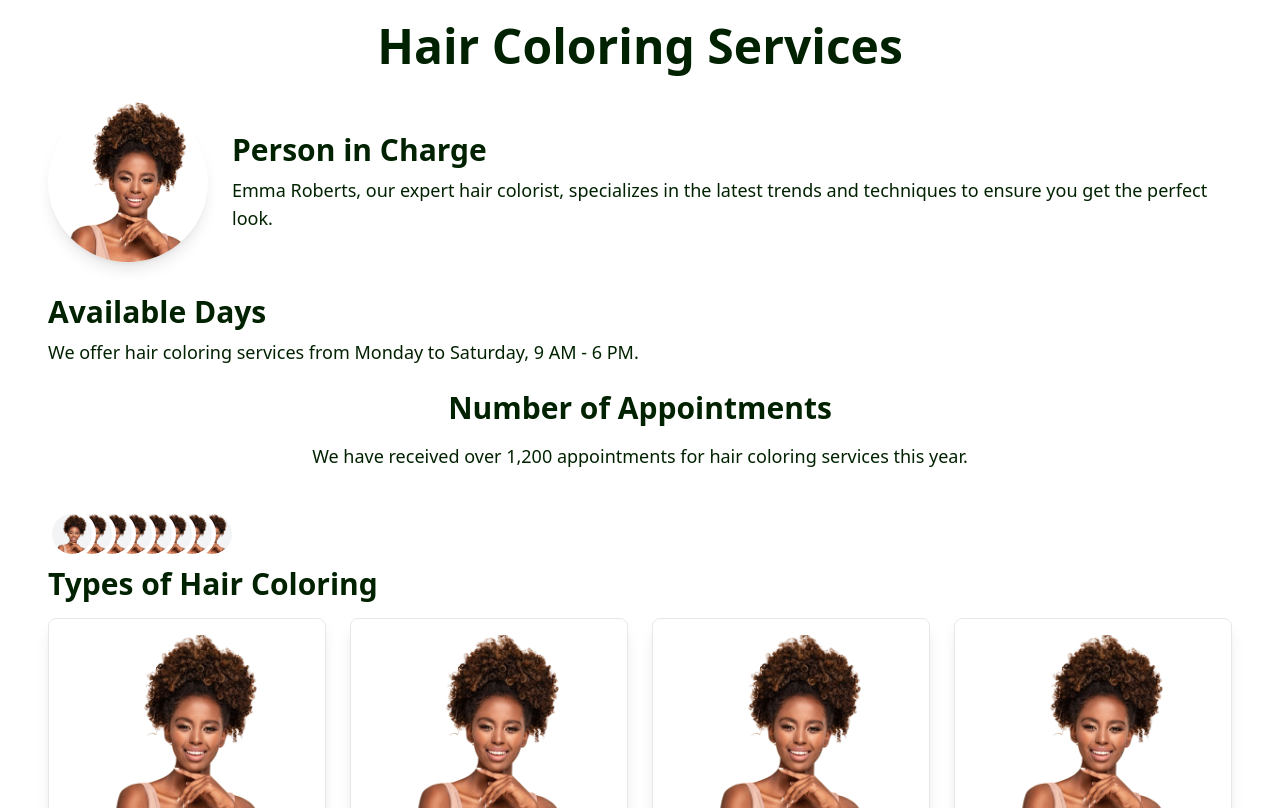
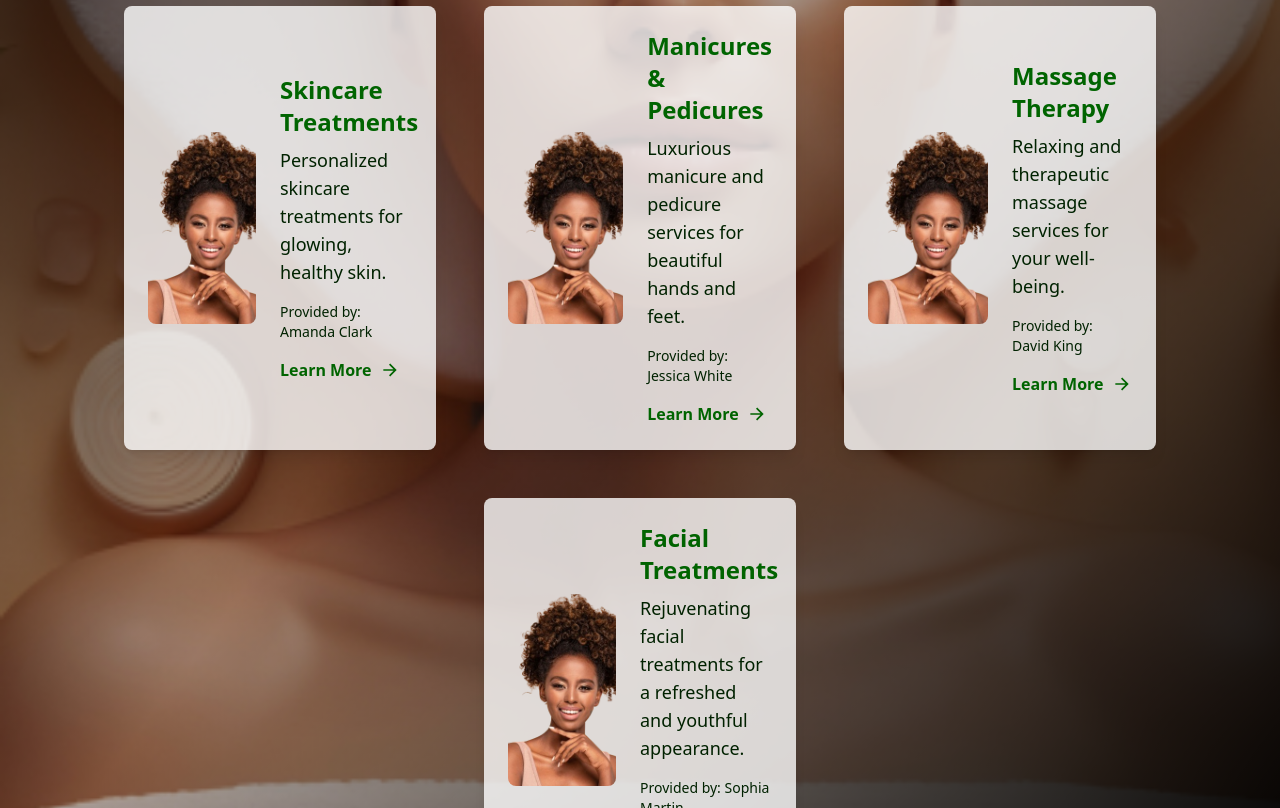
Before and after one commit to karoshalex0873/Queens-Salon, a React (Vite) app: page / in a window 1280 px wide. Shown: the part 2012-2820 px from the top of the page. Built offline with nearby package versions, Linux system fonts and the light colour scheme.

Commit message:
creted some containers componets  of the services defined

```diff
--- a/src/App.jsx
+++ b/src/App.jsx
@@ -1,24 +1,48 @@
-import React from 'react';
+import React, { useRef, useState } from 'react';
 import { BrowserRouter as Router, Route, Routes } from 'react-router-dom';
 import Hero from './components/Hero';
 import About from './components/About';
 import Services from './components/Services';
 import Team from './containers/Team';
 import Haircolor from './containers/Haircolor';
-// import Gallery from './containers/Gallery';
+import Gallery from './containers/Gallery';
+import SkincareTreatments from './containers/SkincareTreatments';
 
 const App = () => {
+  const haircolorRef = useRef(null);
+  const [showHaircolor, setShowHaircolor] = useState(false);
+
+  const scrollToHaircolor = () => {
+    setShowHaircolor(true);
+    setTimeout(() => {
+      haircolorRef.current.scrollIntoView({ behavior: 'smooth' });
+    }, 100); // Ensure the component is visible before scrolling
+  };
+
+  const skintretmentRef=useRef(null);
+  const [showSkintretment, setShowSkintretment] = useState(false);
+  const scrollToSkintretment = () =>{
+    setShowSkintretment(true)
+    setTimeout(() =>{
+      skintretmentRef.current.scrollIntoView({behavior: 'smooth'});
+    },100);
+  }
+
   return (
     <Router>
-      <div className="">
+      <div>
         <Hero />
         <About />
         <Routes>
           <Route path="/team" element={<Team />} />
         </Routes>
-        <Services />
-         <Haircolor />
-         {/* <Gallery /> */}
+        <Services scrollToHaircolor={scrollToHaircolor} scrollToSkintretment={scrollToSkintretment} />
+        <div ref={haircolorRef}>
+          {showHaircolor && <Haircolor />}
+        </div>
+        <div ref={skintretmentRef}>
+          {showSkintretment && <SkincareTreatments />}
+        </div>
       </div>
     </Router>
   );
--- a/src/components/Services.jsx
+++ b/src/components/Services.jsx
@@ -5,44 +5,73 @@ import { RiArrowRightLine, RiArrowLeftSLine, RiArrowRightSLine } from 'react-ico
 import back1 from '../assets/assets/about/img.jpg';
 import back2 from '../assets/assets/home/img.png';
 import back3 from '../assets/Hero.png';
+import back4 from '../assets/Hero.png';
 
-// Sample service data
+
 const services = [
   {
     name: 'Haircuts & Styling',
     description: 'Expert haircuts and styling services tailored to your preferences.',
     provider: 'Emily Johnson',
-    image: back2, // Replace with actual image path
-    link: '/services/haircuts-styling', // Replace with actual service link
+    image: back2,
+    link: '/services/haircuts-styling',
   },
   {
     name: 'Hair Coloring',
     description: 'Custom color solutions and advanced coloring techniques.',
     provider: 'Michael Brown',
-    image: back3, // Replace with actual image path
-    link: '/services/hair-coloring', // Replace with actual service link
+    image: back3,
+    link: '#haircolor',
   },
   {
     name: 'Salon Management',
     description: 'Efficient scheduling, client consultations, and salon operations.',
     provider: 'Sarah Lee',
-    image: back1, // Replace with actual image path
-    link: '/services/salon-management', // Replace with actual service link
+    image: back1,
+    link: '/services/salon-management',
   },
-  // Add more services as needed
+  {
+    name: 'Skincare Treatments',
+    description: 'Personalized skincare treatments for glowing, healthy skin.',
+    provider: 'Amanda Clark',
+    image: back4,
+    link: '#skincaretretments',
+  },
+  {
+    name: 'Manicures & Pedicures',
+    description: 'Luxurious manicure and pedicure services for beautiful hands and feet.',
+    provider: 'Jessica White',
+    image: back4,
+    link: '/services/manicures-pedicures',
+  },
+  {
+    name: 'Massage Therapy',
+    description: 'Relaxing and therapeutic massage services for your well-being.',
+    provider: 'David King',
+    image: back4,
+    link: '/services/massage-therapy',
+  },
+  {
+    name: 'Facial Treatments',
+    description: 'Rejuvenating facial treatments for a refreshed and youthful appearance.',
+    provider: 'Sophia Martin',
+    image: back4,
+    link: '/services/facial-treatments',
+  },
 ];
+
 
 const backgroundImages = [back1, back2, back3];
 
-const Services = () => {
+const Services = ({ scrollToHaircolor,  scrollToSkintretment}) => {
   const [bgImage, setBgImage] = useState(backgroundImages[0]);
   const [animationClass, setAnimationClass] = useState('');
 
   useEffect(() => {
     AOS.init({ duration: 1000 });
 
-    const intervalId = setInterval(() => changeBackgroundImage(1), 60000); // Change image every 1 minute
-    return () => clearInterval(intervalId); // Clear interval on component unmount
+    const intervalId = setInterval(() => changeBackgroundImage(1), 60000);
+    return () => clearInterval(intervalId);
   }, []);
 
   const changeBackgroundImage = (direction) => {
@@ -54,12 +83,23 @@ const Services = () => {
         return backgroundImages[nextIndex];
       });
       setAnimationClass('slide-in');
-    }, 500); // Match this duration with the CSS transition duration
+    }, 500);
   };
+
+    const handleServiceClick = (link) => {
+      if (link === '#haircolor') {
+        scrollToHaircolor();
+      } else if (link === '#skincaretretments') {
+        scrollToSkintretment();
+      } else {
+        window.location.href = link;
+      }
+    };
+
+
 
   return (
     <div id='service' className="relative px-4 py-10 overflow-hidden min-h-screen">
-      {/* Background Image with Gradient */}
       <div
         className={`absolute inset-0 bg-cover bg-center transition-all duration-1000 ${animationClass}`}
         style={{
@@ -76,11 +116,9 @@ const Services = () => {
           }}
         ></div>
       </div>
-      {/* Header */}
       <h1 className="text-3xl sm:text-4xl md:text-5xl font-bold text-center mb-12 text-white relative z-10" data-aos="fade-up">
         Explore Our Major Services
       </h1>
-      {/* Arrow Icons */}
       <div className="relative z-10 flex justify-between items-center">
         <button
           onClick={() => changeBackgroundImage(-1)}
@@ -97,15 +135,11 @@ const Services = () => {
           <RiArrowRightSLine size={30} />
         </button>
       </div>
-      {/* more Information */}
-
-
-      {/* Service Listings */}
       <div className="relative z-10">
-        <div className="py-10 flex justify-center items-center ">
-            <button
+        <div className="py-10 flex justify-center items-center">
+          <button
             href="" // Adjust the path as needed
-            className="bg-gradient-to-r from-primaryDark to-primary border-2 border-white  rounded-t-full rounded-bl-full px-6 py-3 font-semibold text-white hover:scale-105 transition duration-200 z-50"
+            className="bg-gradient-to-r from-primaryDark to-primary border-2 border-white rounded-t-full rounded-bl-full px-6 py-3 font-semibold text-white hover:scale-105 transition duration-200 z-50"
           >
             Book an <br /> Appointment
           </button>
@@ -118,8 +152,8 @@ const Services = () => {
               className="flex flex-col md:flex-row items-center justify-between bg-white bg-opacity-80 p-6 rounded-lg shadow-lg transition-transform transform hover:scale-105 w-full md:w-5/12 lg:w-1/3 xl:w-1/4"
               data-aos="fade-up"
               data-aos-delay={`${index * 300}`}
+              onClick={() => handleServiceClick(service.link)}
             >
-              {/* Image */}
               <div className="w-full md:w-1/2">
                 <img
                   src={service.image}
@@ -128,7 +162,6 @@ const Services = () => {
                   data-aos="zoom-in"
                 />
               </div>
-              {/* Text */}
               <div className="w-full md:w-1/2 mt-4 md:mt-0 md:ml-6">
                 <h3 className="text-xl md:text-2xl font-semibold mb-2 text-primary" data-aos="fade-up">
                   {service.name}
@@ -140,7 +173,6 @@ const Services = () => {
                   Provided by: {service.provider}
                 </p>
                 <a
-                  href={service.link}
                   className="flex items-center text-primary font-semibold hover:underline"
                   data-aos="fade-up"
                 >
@@ -154,6 +186,6 @@ const Services = () => {
       </div>
     </div>
   );
-}
+};
 
 export default Services;
--- /dev/null
+++ b/src/containers/ManicuresPedicures.jsx
@@ -0,0 +1,40 @@
+import React, { useEffect } from 'react';
+import AOS from 'aos';
+import 'aos/dist/aos.css';
+import { Link } from 'react-router-dom';
+import back4 from '../assets/back4.png'; // Replace with actual image
+
+const ManicuresPedicures = () => {
+  useEffect(() => {
+    AOS.init({
+      duration: 1000,
+      easing: 'ease-in-out',
+      once: true,
+    });
+  }, []);
+
+  return (
+    <div className="py-6 px-4 md:px-8 lg:px-12 max-w-full mx-auto">
+      <h1 className="text-3xl md:text-4xl lg:text-5xl font-bold text-primaryDark mb-8 text-center" data-aos="fade-up">Manicures & Pedicures</h1>
+
+      <div className="flex flex-col md:flex-row items-center mb-8" data-aos="fade-up" data-aos-delay="300">
+        <img src={back4} alt="Manicures & Pedicures" className="w-32 h-32 md:w-40 md:h-40 object-cover rounded-full shadow-lg mb-4 md:mb-0 md:mr-6" />
+        <div className="text-center md:text-left">
+          <h2 className="text-xl md:text-2xl lg:text-3xl font-semibold text-primaryDark mb-2">Provider</h2>
+          <p className="text-base md:text-lg text-primaryDark text-start">Jessica White, our expert, offers luxurious manicure and pedicure services.</p>
+        </div>
+      </div>
+
+      <div className="mb-6" data-aos="fade-up" data-aos-delay="600">
+        <h2 className="text-xl md:text-2xl lg:text-3xl font-semibold text-primaryDark mb-2">Description</h2>
+        <p className="text-base md:text-lg text-primaryDark">Luxurious manicure and pedicure services for beautiful hands and feet.</p>
+      </div>
+
+      <div className="text-center">
+        <Link to="/services/manicures-pedicures" className="text-primary font-semibold hover:underline text-lg md:text-xl">Learn More</Link>
+      </div>
+    </div>
+  );
+}
+
+export default ManicuresPedicures;
--- /dev/null
+++ b/src/containers/MassageTherapy.jsx
@@ -0,0 +1,40 @@
+import React, { useEffect } from 'react';
+import AOS from 'aos';
+import 'aos/dist/aos.css';
+import { Link } from 'react-router-dom';
+import back4 from '../assets/back4.png'; // Replace with actual image
+
+const MassageTherapy = () => {
+  useEffect(() => {
+    AOS.init({
+      duration: 1000,
+      easing: 'ease-in-out',
+      once: true,
+    });
+  }, []);
+
+  return (
+    <div className="py-6 px-4 md:px-8 lg:px-12 max-w-full mx-auto">
+      <h1 className="text-3xl md:text-4xl lg:text-5xl font-bold text-primaryDark mb-8 text-center" data-aos="fade-up">Massage Therapy</h1>
+
+      <div className="flex flex-col md:flex-row items-center mb-8" data-aos="fade-up" data-aos-delay="300">
+        <img src={back4} alt="Massage Therapy" className="w-32 h-32 md:w-40 md:h-40 object-cover rounded-full shadow-lg mb-4 md:mb-0 md:mr-6" />
+        <div className="text-center md:text-left">
+          <h2 className="text-xl md:text-2xl lg:text-3xl font-semibold text-primaryDark mb-2">Provider</h2>
+          <p className="text-base md:text-lg text-primaryDark text-start">David King, our massage therapist, provides relaxing and therapeutic services.</p>
+        </div>
+      </div>
+
+      <div className="mb-6" data-aos="fade-up" data-aos-delay="600">
+        <h2 className="text-xl md:text-2xl lg:text-3xl font-semibold text-primaryDark mb-2">Description</h2>
+        <p className="text-base md:text-lg text-primaryDark">Relaxing and therapeutic massage services for your well-being.</p>
+      </div>
+
+      <div className="text-center">
+        <Link to="/services/massage-therapy" className="text-primary font-semibold hover:underline text-lg md:text-xl">Learn More</Link>
+      </div>
+    </div>
+  );
+}
+
+export default MassageTherapy;
--- /dev/null
+++ b/src/containers/SkincareTreatments.jsx
@@ -0,0 +1,40 @@
+import React, { useEffect } from 'react';
+import AOS from 'aos';
+import 'aos/dist/aos.css';
+import { Link } from 'react-router-dom';
+import back4 from '../assets/Hero.png'; // Replace with actual image
+
+const SkincareTreatments = () => {
+  useEffect(() => {
+    AOS.init({
+      duration: 1000,
+      easing: 'ease-in-out',
+      once: true,
+    });
+  }, []);
+
+  return (
+    <div className="py-6 px-4 md:px-8 lg:px-12 max-w-full mx-auto">
+      <h1 className="text-3xl md:text-4xl lg:text-5xl font-bold text-primaryDark mb-8 text-center" data-aos="fade-up">Skincare Treatments</h1>
+
+      <div className="flex flex-col md:flex-row items-center mb-8" data-aos="fade-up" data-aos-delay="300">
+        <img src={back4} alt="Skincare Treatments" className="w-32 h-32 md:w-40 md:h-40 object-cover rounded-full shadow-lg mb-4 md:mb-0 md:mr-6" />
+        <div className="text-center md:text-left">
+          <h2 className="text-xl md:text-2xl lg:text-3xl font-semibold text-primaryDark mb-2">Provider</h2>
+          <p className="text-base md:text-lg text-primaryDark text-start">Amanda Clark, our skincare specialist, provides personalized treatments for glowing skin.</p>
+        </div>
+      </div>
+
+      <div className="mb-6" data-aos="fade-up" data-aos-delay="600">
+        <h2 className="text-xl md:text-2xl lg:text-3xl font-semibold text-primaryDark mb-2">Description</h2>
+        <p className="text-base md:text-lg text-primaryDark">Personalized skincare treatments for glowing, healthy skin.</p>
+      </div>
+
+      <div className="text-center">
+        <Link to="/services/skincare-treatments" className="text-primary font-semibold hover:underline text-lg md:text-xl">Learn More</Link>
+      </div>
+    </div>
+  );
+}
+
+export default SkincareTreatments;
```
Also changed, not shown: src/containers/HaircutsStyling.jsx (added, +52 -0 lines), src/containers/FacialTreatments.jsx (added), src/containers/Haircut.jsx (deleted), src/containers/Skincare.jsx (deleted).
